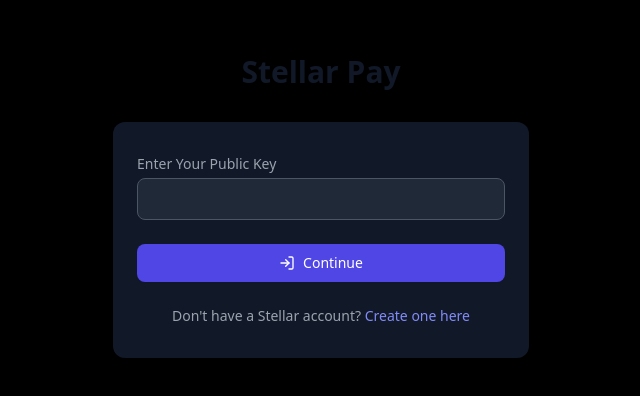
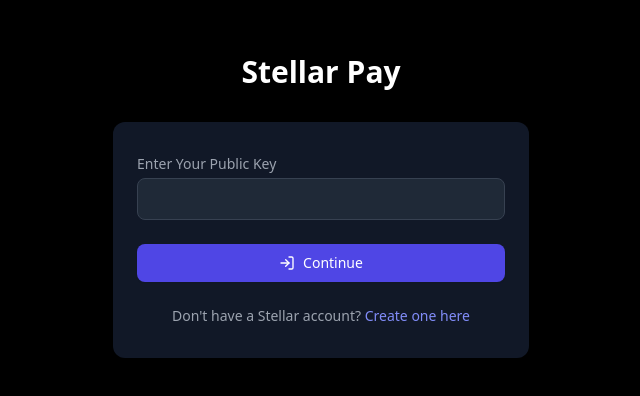
Before and after one commit to iziuqo/Simple-Stellar-Payment-System, a Next.js app: page / in a window 1280 px wide. Shown: the part 194-590 px from the top of the page, without its empty margins (319-959 px from the left). Built offline with nearby package versions, Linux system fonts and the light colour scheme.

Commit message:
Update globals.css

```diff
--- a/styles/globals.css
+++ b/styles/globals.css
@@ -3,10 +3,8 @@
 @tailwind components;
 @tailwind utilities;
 
-@layer base {
-  body {
-    @apply bg-gray-50 text-gray-900;
-  }
+body {
+  @apply bg-black text-white;
 }
 
 /* Animations */
@@ -72,47 +70,33 @@
   animation: slideUp 0.3s ease-out;
 }
 
+/* Form Styles */
+input[type="text"],
+input[type="password"],
+input[type="number"] {
+  @apply bg-gray-800 border-gray-700 text-white;
+}
+
+input[type="text"]:focus,
+input[type="password"]:focus,
+input[type="number"]:focus {
+  @apply border-indigo-500 ring-indigo-500;
+}
+
 /* Custom Scrollbar */
 ::-webkit-scrollbar {
-  width: 6px;
-  height: 6px;
+  width: 8px;
+  height: 8px;
 }
 
 ::-webkit-scrollbar-track {
-  @apply bg-gray-100;
+  @apply bg-gray-900;
 }
 
 ::-webkit-scrollbar-thumb {
-  @apply bg-gray-300 rounded-full;
+  @apply bg-gray-700 rounded-full;
 }
 
 ::-webkit-scrollbar-thumb:hover {
-  @apply bg-gray-400;
+  @apply bg-gray-600;
 }
-
-/* Form Styles */
-.form-input {
-  @apply block w-full rounded-lg border-gray-300 shadow-sm
-    focus:border-primary-500 focus:ring-primary-500
-    placeholder-gray-400 text-sm;
-}
-
-.btn-primary {
-  @apply inline-flex justify-center items-center px-4 py-2
-    border border-transparent rounded-lg shadow-sm text-sm
-    font-medium text-white bg-primary-600 hover:bg-primary-700
-    focus:outline-none focus:ring-2 focus:ring-offset-2
-    focus:ring-primary-500 transition-colors duration-200;
-}
-
-.btn-secondary {
-  @apply inline-flex justify-center items-center px-4 py-2
-    border border-gray-300 rounded-lg shadow-sm text-sm
-    font-medium text-gray-700 bg-white hover:bg-gray-50
-    focus:outline-none focus:ring-2 focus:ring-offset-2
-    focus:ring-primary-500 transition-colors duration-200;
-}
-
-.card {
-  @apply bg-white rounded-2xl shadow-sm;
-}
```
